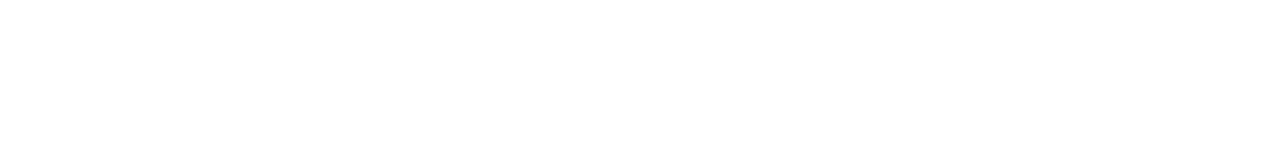
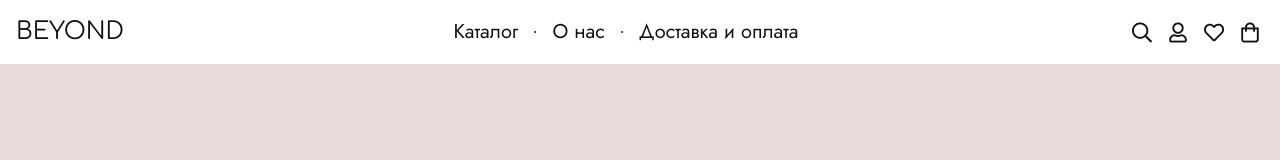
Before and after one commit to fire8327/Beyond, a plain HTML site: page index.html in a window 1280 px wide. Drawn offline with nearby package versions, Linux system fonts and the light colour scheme.

Commit message:
create header

```diff
--- a/Assets/JS/main.js
+++ b/Assets/JS/main.js
@@ -0,0 +1,6 @@
+/* мобильное меню */
+$("#toggler").click(() => {
+    $("#menu").toggleClass("max-lg:top-0 max-lg:-translate-y-full")
+    $("#menu").toggleClass("max-lg:top-full")
+    $("#overlay").toggleClass("hidden")
+})
--- a/index.html
+++ b/index.html
@@ -7,8 +7,37 @@
     <script src="https://cdn.tailwindcss.com"></script>
     <link rel="stylesheet" href="Assets/CSS/main.css">
 </head>
-<body class="flex flex-col min-h-screen font-Jost">
-
+<body class="flex flex-col min-h-screen font-Jost bg-[#885041]/20 text-[#111111] text-xl">
+    <header class="flex w-full bg-white py-4 relative">
+        <div class="container mx-auto max-w-[1280px] px-4 flex items-center justify-between">
+            <a href="index.html" class="text-2xl md:text-2xl font-Comfortaa">BEYOND</a>
+            <nav id="menu" class="flex items-center gap-4 z-[4] transition-all duration-500 max-lg:border-t max-lg:border-[#885041] max-lg:flex-col max-lg:absolute max-lg:top-0 max-lg:-translate-y-full max-lg:left-0 max-lg:bg-white max-lg:py-6 max-lg:w-full">
+                <a href="Pages/catalog.html" class="flex flex-col after:w-0 after:h-px after:bg-[#111111] after:transition-all after:duration-300 hover:after:w-full">Каталог</a>
+                <div class="w-0.5 h-0.5 rounded-full bg-[#111111]"></div>
+                <a href="Pages/about.html" class="flex flex-col after:w-0 after:h-px after:bg-[#111111] after:transition-all after:duration-300 hover:after:w-full">О нас </a>
+                <div class="w-0.5 h-0.5 rounded-full bg-[#111111]"></div>
+                <a href="Pages/payment.html" class="flex flex-col after:w-0 after:h-px after:bg-[#111111] after:transition-all after:duration-300 hover:after:w-full">Доставка и оплата</a>
+            </nav>
+            <div class="flex items-center gap-2">
+                <button class="max-md:hidden">
+                    <img src="Assets/Images/header/search.png" alt="" class="w-7 h-7">
+                </button>
+                <a href="Pages/profile.html">
+                    <img src="Assets/Images/header/profile.png" alt="" class="w-7 h-7">
+                </a>
+                <a href="Pages/favourites.html">
+                    <img src="Assets/Images/header/favourites.png" alt="" class="w-7 h-7">
+                </a>
+                <a href="Pages/cart.html">
+                    <img src="Assets/Images/header/cart.png" alt="" class="w-7 h-7">
+                </a>
+                <button id="toggler" class="lg:hidden">
+                    <img src="Assets/Images/header/menu.png" alt="" class="w-7 h-7">
+                </button>
+            </div>
+        </div>
+        <div id="overlay" class="inset-0 bg-black/70 fixed z-[3] top-16 hidden lg:hidden"></div>
+    </header>
 
     <script src="https://code.jquery.com/jquery-3.7.1.min.js" integrity="sha256-/JqT3SQfawRcv/BIHPThkBvs0OEvtFFmqPF/lYI/Cxo=" crossorigin="anonymous"></script>
     <script src="Assets/JS/main.js"></script>
```
Also changed, not shown: Assets/Images/header/cart.png (added), Assets/Images/header/favourites.png (added), Assets/Images/header/menu.png (added), Assets/Images/header/profile.png (added), Assets/Images/header/search.png (added), tailwind.config.js (added).
